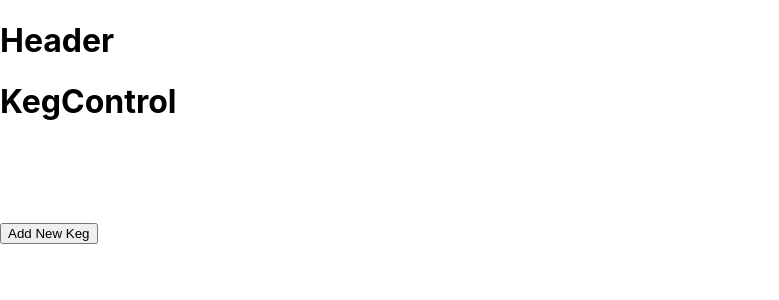
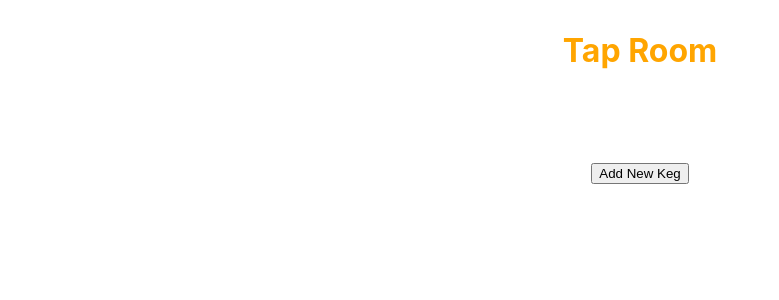
Before and after one commit to salimmayan/tap-room, a React (Create React App) app: page / in a window 1280 px wide. Shown: the top 300 px of the page, without its empty margins (0-779 px from the left). Built offline with nearby package versions, Linux system fonts and the light colour scheme.

Commit message:
add css to keg page

```diff
--- a/src/components/Header.js
+++ b/src/components/Header.js
@@ -1,9 +1,20 @@
 import React from 'react';
 
 function Header () {
+    const headerCSS = {
+        fontSize: '30px',
+        textAlign: 'center',
+        padding: '5px',
+        margin: '5px',
+        fontSize: 'xxLarge',
+        color: 'orange'
+      }
+
     return (
         <React.Fragment>
-            <h1>Header</h1>
+            <div style={headerCSS}>
+            <h1>Tap Room</h1>
+            </div>
         </React.Fragment>
 
     );
--- a/src/components/Keg.js
+++ b/src/components/Keg.js
@@ -6,7 +6,7 @@ function Keg(props) {
 
 
       const gridItem = {
-        backgroundColor: 'rgba(255, 255, 255, 0.8)',
+        backgroundColor: 'rgba(255, 123, 255, 0.8)',
         border: '1px solid rgba(0, 0, 0, 0.8)',
         padding: '20px',
         fontSize: '30px',
--- a/src/components/KegControl.js
+++ b/src/components/KegControl.js
@@ -43,8 +43,8 @@ class KegControl extends React.Component {
     }
 
     handleEditKegForm = (keg) => {
-        console.log("keg in handleEditKegForm is ");
-        console.log(keg);
+        // console.log("keg in handleEditKegForm is ");
+        // console.log(keg);
         const newMasterKegList = this.state.masterKegList.filter((tempKeg) => tempKeg.kegId !== keg.kegId).concat(keg);
         this.setState({ masterKegList: newMasterKegList, editing: false, formVisibleOnPage: false, selectedKeg: null });
     }
@@ -62,7 +62,7 @@ class KegControl extends React.Component {
         }
         else if (tempSelectedKeg.kegQty > 0) {
             if (tempSelectedKeg.kegQty >= 1 && tempSelectedKeg.kegQty <= 9) {
-              tempSelectedKeg.kegAlertMessage = "Almost Empty !";
+                tempSelectedKeg.kegAlertMessage = "Almost Empty !";
             }
         }
 
@@ -81,7 +81,7 @@ class KegControl extends React.Component {
         }
         else if (this.state.selectedKeg != null) {
             console.log("Inside selectedKeg not null");
-            componentToDisplay = <KegDetail keg={this.state.selectedKeg} onHandleDelete={this.handleDelete} onHandleEdit={this.handleEdit}  />
+            componentToDisplay = <KegDetail keg={this.state.selectedKeg} onHandleDelete={this.handleDelete} onHandleEdit={this.handleEdit} />
             buttonText = "Go back to Keg List";
         }
         else if (this.state.formVisibleOnPage === true) {
@@ -95,13 +95,21 @@ class KegControl extends React.Component {
             buttonText = "Add New Keg";
         }
 
+        const buttonCSS = {
+            fontSize: '30px',
+            textAlign: 'center',
+            padding: '5px',
+            margin: '5px',
+            fontSize: 'xxLarge',
+            color: 'orange'
+        }
+
         return (
             <React.Fragment>
-                <h1>KegControl</h1>
+                {/* <h1>KegControl</h1> */}
                 {componentToDisplay} {/* why does componentToDisplay while it needs curly braces, not need "this." */}
-                <br></br>
-                <br></br>
-                <button onClick={this.handleClick}>{buttonText}</button>
+                <div style={buttonCSS}>
+                    <button onClick={this.handleClick}>{buttonText}</button></div>
             </React.Fragment>
         )
     }
--- a/src/components/KegList.js
+++ b/src/components/KegList.js
@@ -5,7 +5,10 @@ import PropTypes from 'prop-types';
 function KegList(props) {
     const gridContainer = {
         display: 'grid',
+        justifyItems: 'center',
+        alignItems: 'center',
         gridTemplateColumns: 'auto auto auto',
+        gridTemplateRows: 'auto',
         // backgroundColor: '#2196F3',
         padding: '10px',
         margin: '20px',
```
